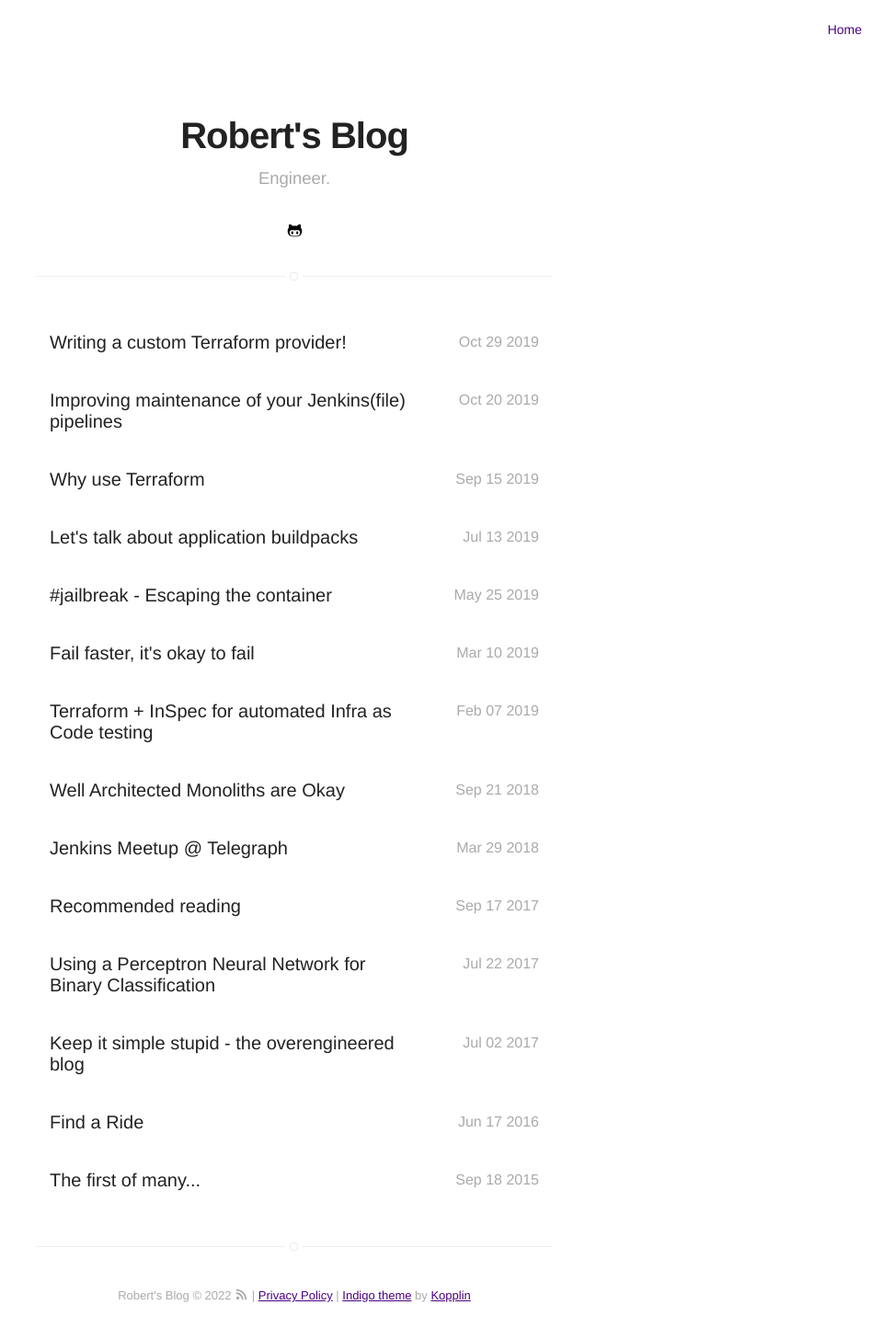
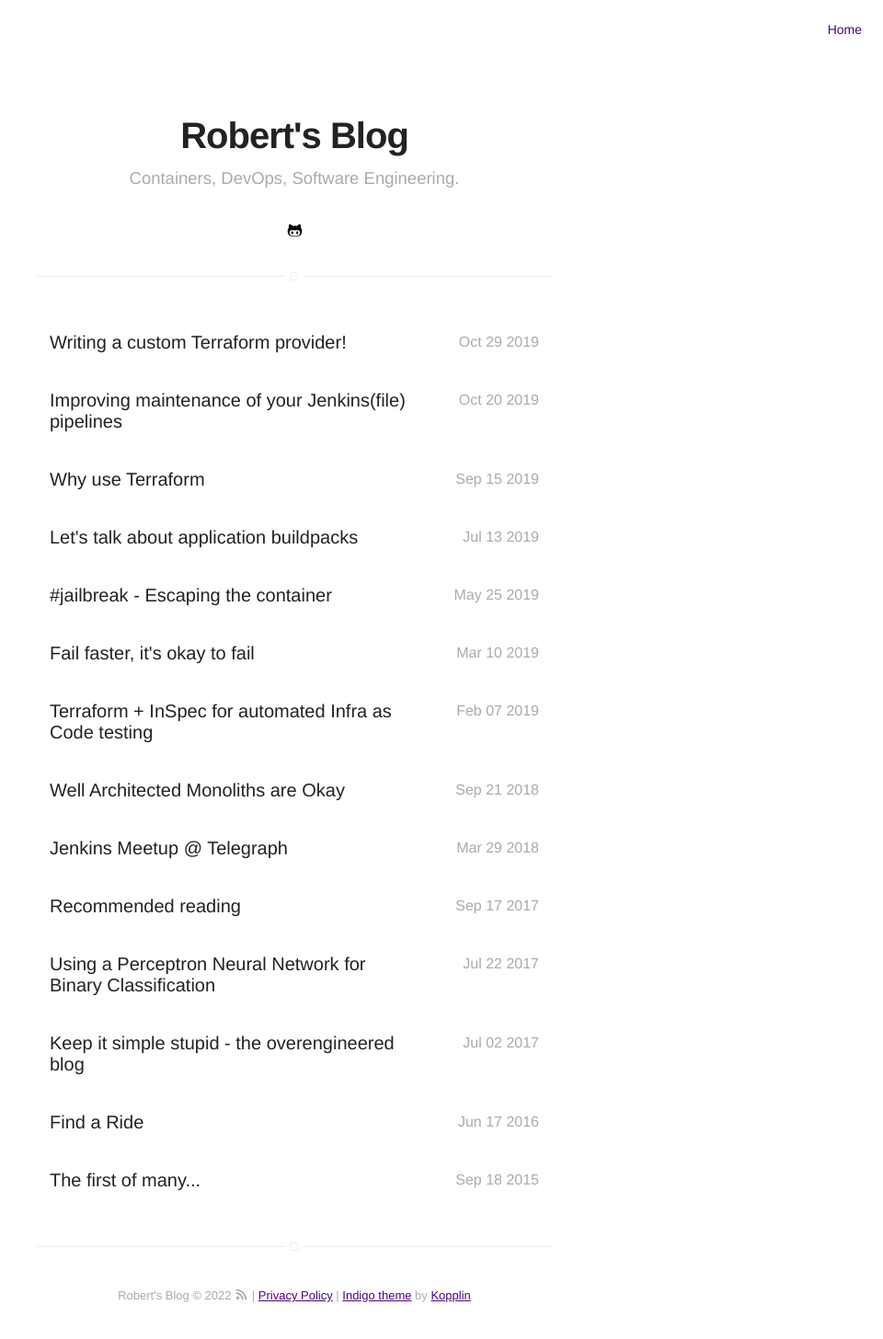
Before and after one commit to RobertNorthard/robertnorthard.github.io, a Jekyll site: the page built from index.html, in a window 1280 px wide. Shown: the whole page at 92% size, without its empty margins (320-1280 px from the left). Built offline with Jekyll 4.4.1, drawn with Linux system fonts in a browser that asks for light colours.

Commit message:
Update _config.yml

```diff
--- a/_config.yml
+++ b/_config.yml
@@ -1,6 +1,6 @@
 # main text of home
 name: Robert's Blog
-bio: Engineer.
+bio: Containers, DevOps, Software Engineering.
 
 # twitter summary info
 description: A blog about technology.
```
